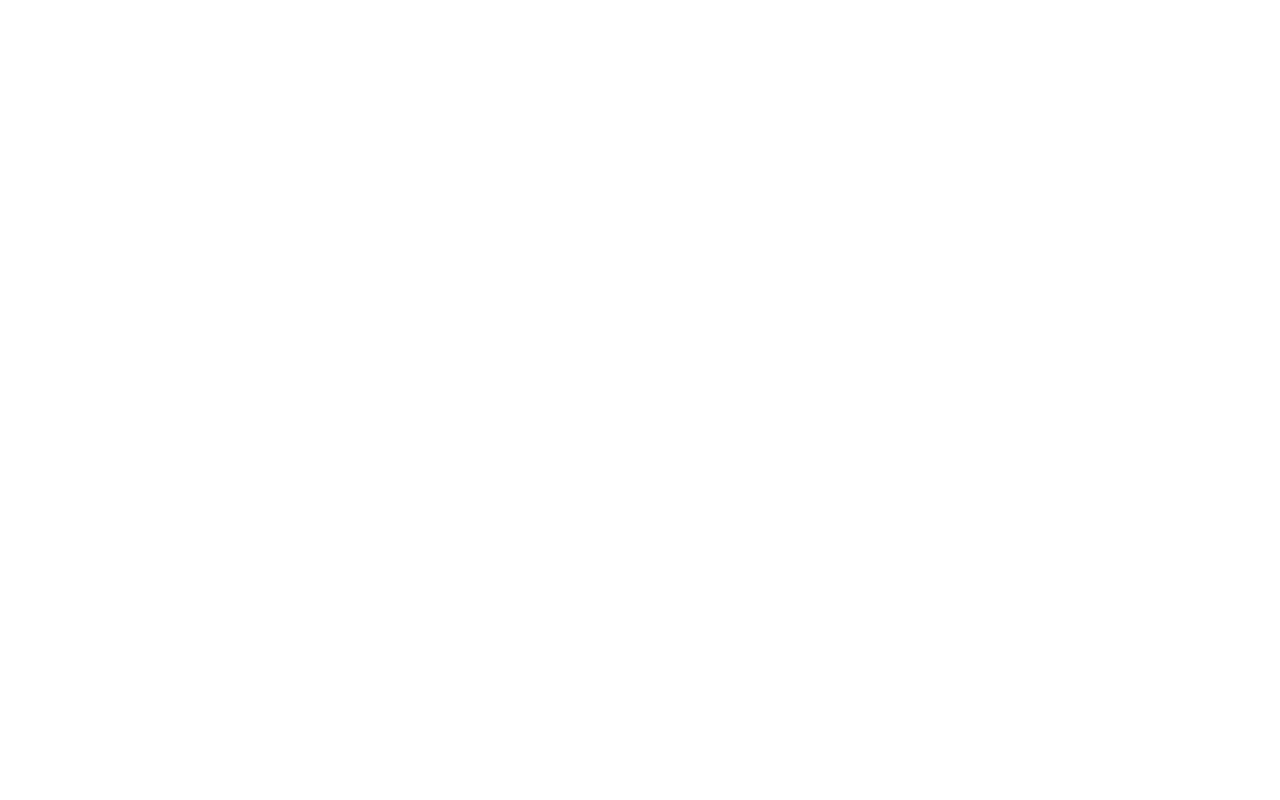
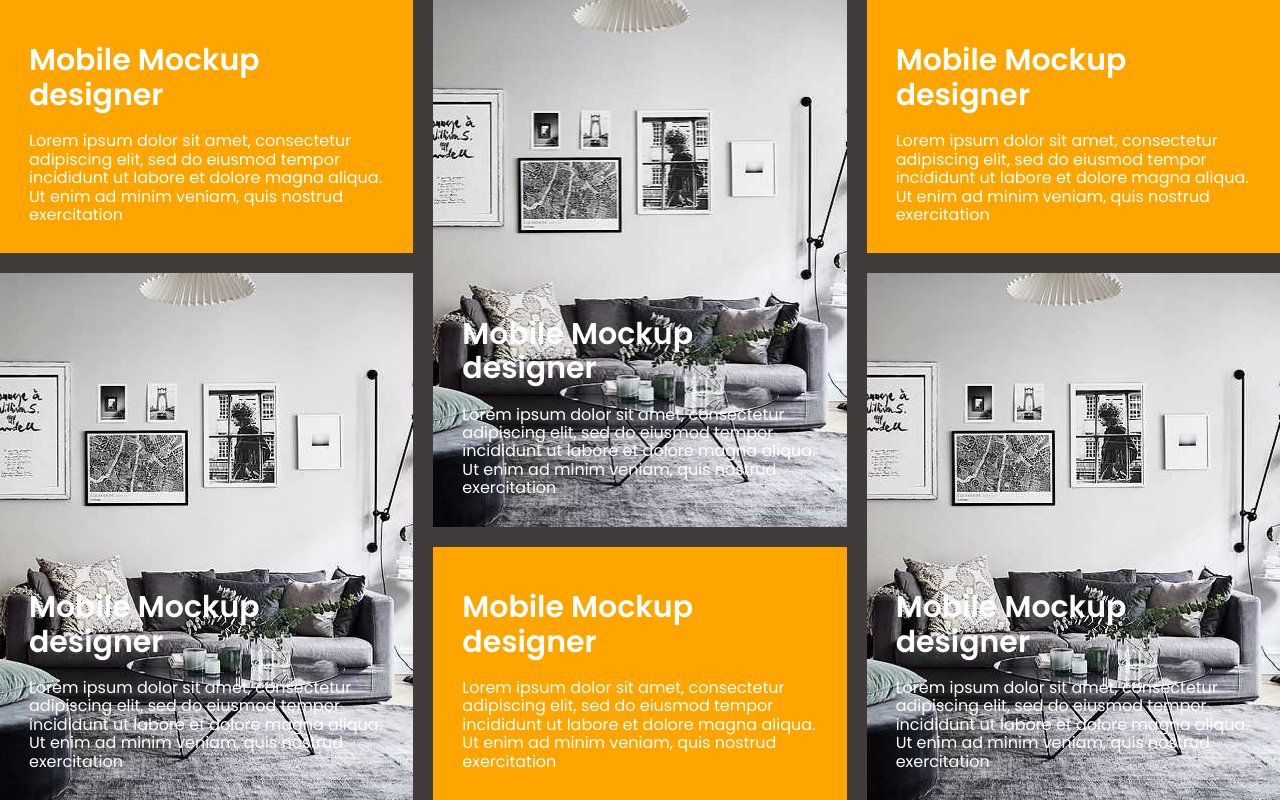
Before and after one commit to Enigma2017/LS-6, a plain HTML site: page index.html in a window 1280 px wide. Drawn offline with Linux system fonts and the light colour scheme.

Commit message:
added content with css-grids

```diff
--- a/css/style.css
+++ b/css/style.css
@@ -4,6 +4,62 @@
     padding: 0;
 }
 
-html, body{
-    min-height: 100%;
+html, body, .container-portfolio{
+    height: 100%;
 }
+
+body{
+    color: #fff;
+    font-family: "Poppins";
+    background-color: rgb(65, 59, 59);
+}
+
+.container-portfolio{
+    display: grid;
+    grid-template-columns: repeat(3, 1fr);
+    grid-template-rows: repeat(3, 1fr);
+    gap: 20px;
+}
+
+.container-portfolio > div{
+    background-color: orange;
+}
+
+.container-portfolio__item{
+    padding: 29px;
+    display: grid;
+    align-content: flex-end;
+}
+
+.portfolio-item1{
+    grid-area: 1 / 1 / 2 / 2;
+}
+
+.portfolio-item2{
+    grid-area: 1 / 2 / 3 / 3;
+    background: url('../images/6.jpg') no-repeat center center;
+}
+
+.portfolio-item3{
+    grid-area: 1 / 3 / 2 / 4;
+}
+
+.portfolio-item4{
+    grid-area: 2 / 1 / 4 / 2;
+    background: url('../images/6.jpg') no-repeat center center;
+}
+
+.portfolio-item5{
+    grid-area: 3 / 2 / 4 / 3;
+}
+
+.portfolio-item6{
+    grid-area: 2 / 3 / 4 / 4;
+    background: url('../images/6.jpg') no-repeat center center;
+}
+
+h5{
+    font-size: 30px;
+    font-weight: 700;
+    padding-bottom: 20px;
+}
--- a/index.html
+++ b/index.html
@@ -3,7 +3,7 @@
 <head>
     <meta charset="UTF-8">
     <meta name="viewport" content="width=device-width, initial-scale=1.0">
-    <title>flex-boxes</title>
+    <title>CSS Grid</title>
     <link rel="preconnect" href="https://fonts.googleapis.com">
     <link rel="preconnect" href="https://fonts.gstatic.com" crossorigin>
     <link href="https://fonts.googleapis.com/css2?family=Poppins:wght@300;400;600&display=swap" rel="stylesheet">
@@ -11,8 +11,49 @@
     <link rel="stylesheet" type="text/css" href="css/style.css">
 </head>
 <body>
-    <div class="container">
-
+    <div class="container-portfolio">
+        <div class="container-portfolio__item portfolio-item1">
+            <h5>Mobile Mockup designer</h5>
+            <p>
+                Lorem ipsum dolor sit amet, consectetur adipiscing elit,
+                sed do eiusmod tempor incididunt ut labore et dolore magna aliqua. Ut enim ad minim veniam, quis nostrud exercitation
+            </p>
+        </div>
+        <div class="container-portfolio__item portfolio-item2">
+            <h5>Mobile Mockup designer</h5>
+            <p>
+                Lorem ipsum dolor sit amet, consectetur adipiscing elit,
+                sed do eiusmod tempor incididunt ut labore et dolore magna aliqua. Ut enim ad minim veniam, quis nostrud exercitation
+            </p>
+        </div>
+        <div class="container-portfolio__item portfolio-item3">
+            <h5>Mobile Mockup designer</h5>
+            <p>
+                Lorem ipsum dolor sit amet, consectetur adipiscing elit,
+                sed do eiusmod tempor incididunt ut labore et dolore magna aliqua. Ut enim ad minim veniam, quis nostrud exercitation
+            </p>
+        </div>
+        <div class="container-portfolio__item portfolio-item4">
+            <h5>Mobile Mockup designer</h5>
+            <p>
+                Lorem ipsum dolor sit amet, consectetur adipiscing elit,
+                sed do eiusmod tempor incididunt ut labore et dolore magna aliqua. Ut enim ad minim veniam, quis nostrud exercitation
+            </p>
+        </div>
+        <div class="container-portfolio__item portfolio-item5">
+            <h5>Mobile Mockup designer</h5>
+            <p>
+                Lorem ipsum dolor sit amet, consectetur adipiscing elit,
+                sed do eiusmod tempor incididunt ut labore et dolore magna aliqua. Ut enim ad minim veniam, quis nostrud exercitation
+            </p>
+        </div>
+        <div class="container-portfolio__item portfolio-item6">
+            <h5>Mobile Mockup designer</h5>
+            <p>
+                Lorem ipsum dolor sit amet, consectetur adipiscing elit,
+                sed do eiusmod tempor incididunt ut labore et dolore magna aliqua. Ut enim ad minim veniam, quis nostrud exercitation
+            </p>
+        </div>
     </div>
 </body>
 </html>
```
